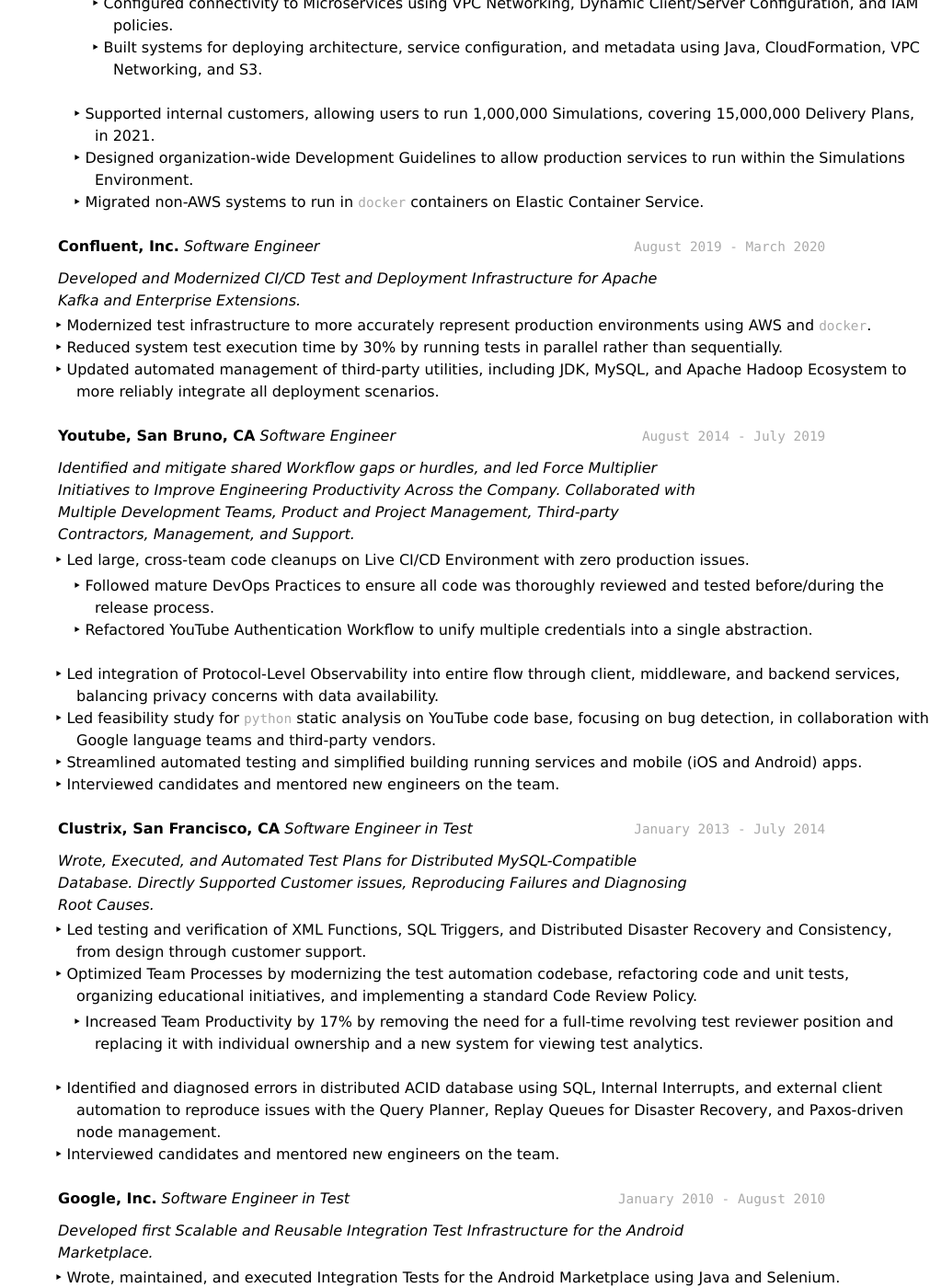
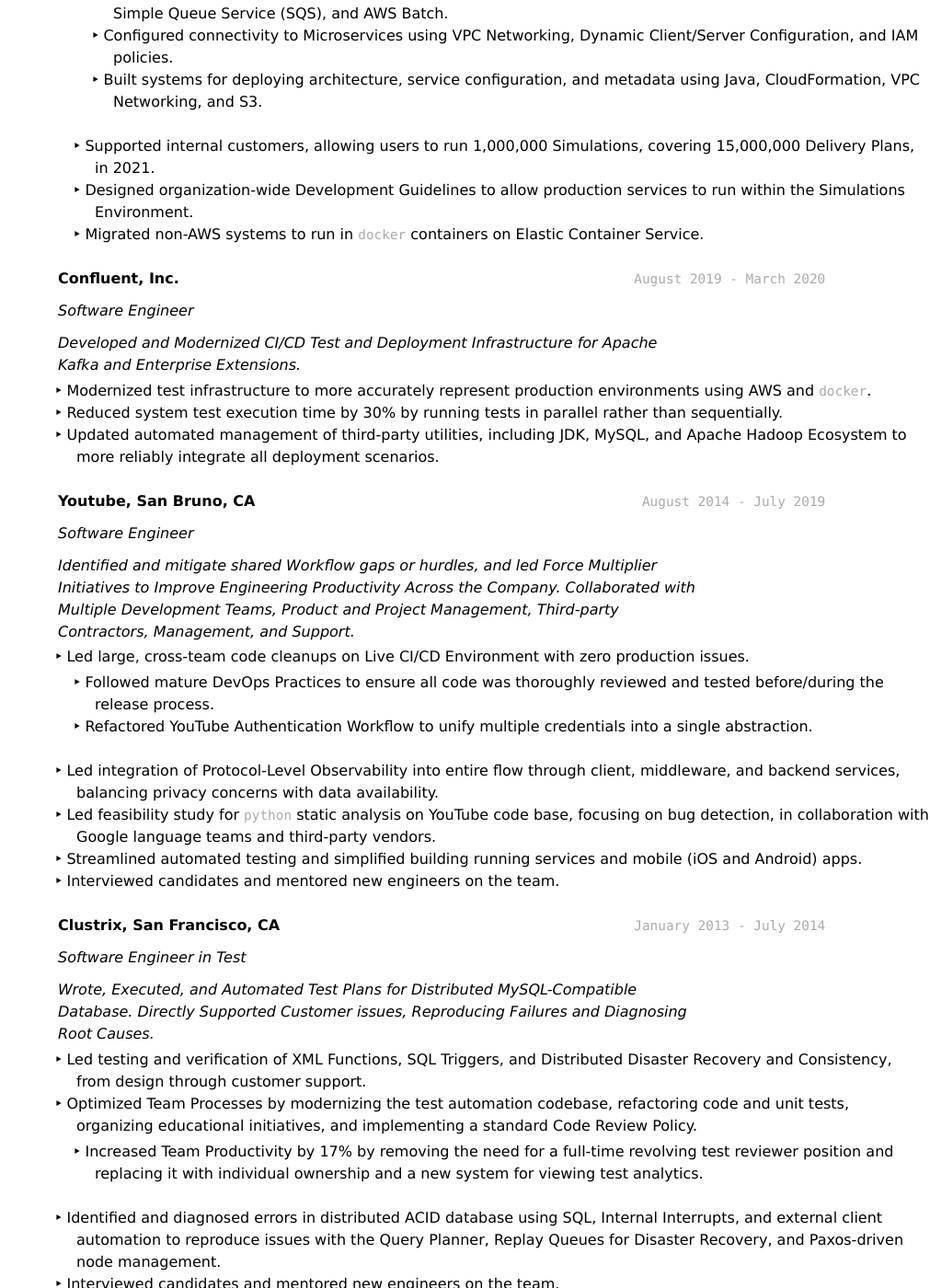
Before and after one commit to jspong/jspong.github.io, a Jekyll site: the page built from resume.md, in a window 1280 px wide and 1400 px high, scrolled down 1241 px. Shown: the whole window at 92% size, without its empty margins (269-1280 px from the left). Built offline with Jekyll 4.4.1, drawn with Linux system fonts in a browser that asks for light colours; some of the changed text lies outside the part shown.

Commit message:
Try putting line break before job title

```diff
--- a/resume.md
+++ b/resume.md
@@ -37,8 +37,9 @@
 ## Past Experience
 
 __Amazon.com, Inc.__
+`June 2020 - June 2024`
+
 *Software Engineer*
-`June 2020 - June 2024`
 
 _Designed/Developed/Maintained Isolated Services and Cross-Team Integrations to Help Amazon Deliver the best experience for their Customers by supporting Delivery Drivers with Safe, Efficient, Familiar, and Reasonable Delivery Routes._
 
@@ -62,8 +63,9 @@
   - Migrated non-AWS systems to run in `docker` containers on Elastic Container Service.
 
 __Confluent, Inc.__
+`August 2019 - March 2020`
+
 *Software Engineer*
-`August 2019 - March 2020`
 
 _Developed and Modernized CI/CD Test and Deployment Infrastructure for Apache Kafka and Enterprise Extensions._
 
@@ -73,8 +75,9 @@
 * Updated automated management of third-party utilities, including JDK, MySQL, and Apache Hadoop Ecosystem to more reliably integrate all deployment scenarios.
 
 __Youtube, San Bruno, CA__
+`August 2014 - July 2019`
+
 *Software Engineer*
-`August 2014 - July 2019`
 
 _Identified and mitigate shared Workflow gaps or hurdles, and led Force Multiplier Initiatives to Improve Engineering Productivity Across the Company. Collaborated with Multiple Development Teams, Product and Project Management, Third-party Contractors, Management, and Support._
 
@@ -89,8 +92,9 @@
 * Interviewed candidates and mentored new engineers on the team.
 
 __Clustrix, San Francisco, CA__
+`January 2013 - July 2014`
+
 *Software Engineer in Test*
-`January 2013 - July 2014`
 
 _Wrote, Executed, and Automated Test Plans for Distributed MySQL-Compatible Database. Directly Supported Customer issues, Reproducing Failures and Diagnosing Root Causes._
 
@@ -108,8 +112,9 @@
 * Interviewed candidates and mentored new engineers on the team.
 
 __Google, Inc.__
+`January 2010 - August 2010`
+
 *Software Engineer in Test*
-`January 2010 - August 2010`
 
 _Developed first Scalable and Reusable Integration Test Infrastructure for the Android Marketplace._
 
@@ -120,8 +125,9 @@
   scalable tests.
 
 __Riverbed Technology, San Francisco, CA__
+`August 2007 - December 2009`
+
 *Quality Assurance Engineer*
-`August 2007 - December 2009`
 
 _Automated Integration and Regression Tests for WAN Optimization, Working with Product and Engineering to Ensure Quality from Conception through Client Support_
 
```
